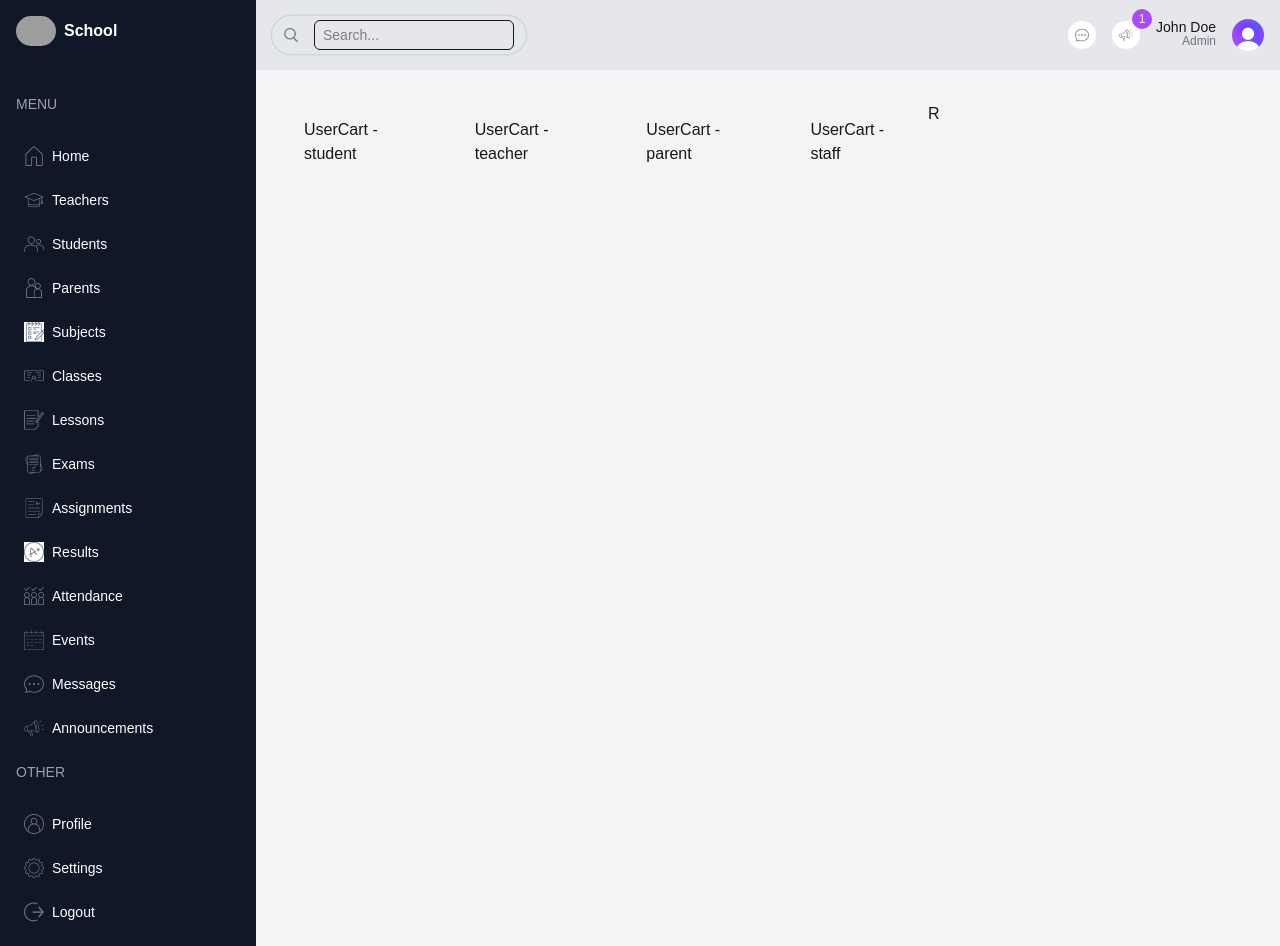
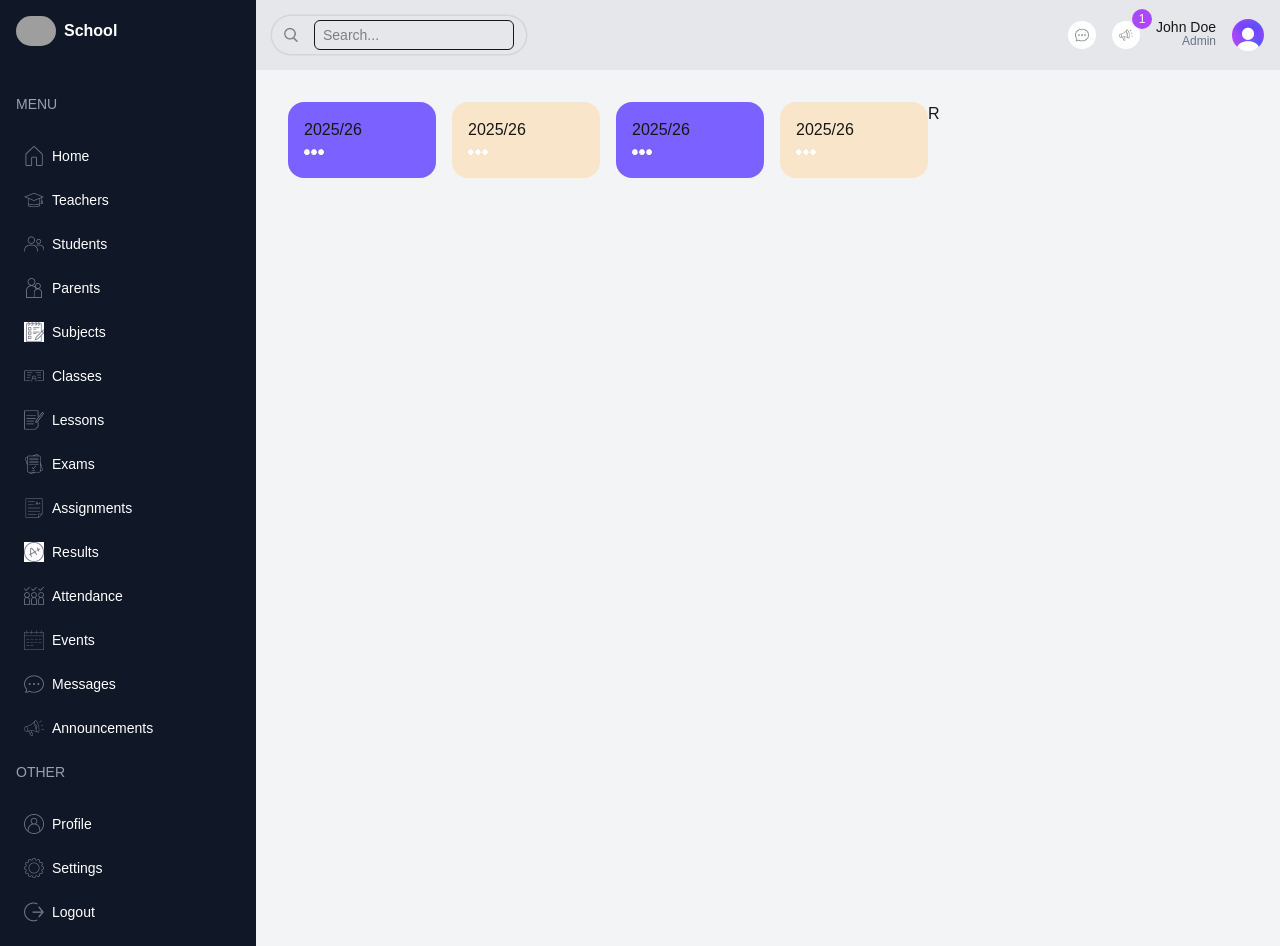
Before and after one commit to rumachoudhury/school-management-dashboard, a Next.js app: page /admin in a window 1280 px wide. Built offline with nearby package versions, Linux system fonts and the light colour scheme; grey boxes are pictures that could not be loaded.

Commit message:
Update UserCart with styles and next image

```diff
--- a/src/components/UserCart.tsx
+++ b/src/components/UserCart.tsx
@@ -7,13 +7,23 @@
 // }
 
 // export default UserCart;
+// ==========================================
 
 import React from "react";
+import Image from "next/image";
 
 function UserCart({ type }: { type: string }) {
   return (
-    <div className="rounded-2xl odd:bg-purple even:bg-yellow p-4">
-      UserCart - {type}
+    <div className="rounded-2xl odd:bg-[#7B61FF] even:bg-[#F9E5C9] p-4 flex-1">
+      <div>
+        <span>2025/26</span>
+        <Image
+          src="/images/school-management-dashboard/more.png"
+          alt="More image"
+          width={20}
+          height={20}
+        />
+      </div>
     </div>
   );
 }
--- a/tailwind.config.ts
+++ b/tailwind.config.ts
@@ -1,40 +1,10 @@
-// import type { Config } from "tailwindcss";
-
-// const config: Config = {
-//   content: [
-//     "./src/pages/**/*.{js,ts,jsx,tsx,mdx}",
-//     "./src/components/**/*.{js,ts,jsx,tsx,mdx}",
-//     "./src/app/**/*.{js,ts,jsx,tsx,mdx}",
-//   ],
-//   theme: {
-//     extend: {
-//       backgroundImage: {
-//         "gradient-radial": "radial-gradient(var(--tw-gradient-stops))",
-//         "gradient-conic":
-//           "conic-gradient(from 180deg at 50% 50%, var(--tw-gradient-stops))",
-//       },
-//       colors: {
-//         sky: "#C3EBFA",
-//         skyLight: "#EDF9FD",
-//         purple: "#7B61FF",
-//         purpleLight: "#F3E9FF",
-//         yellow: "#F9E5C9",
-//         yellowLight: "#FFF5E8",
-//       },
-//     },
-//   },
-//   plugins: [],
-// };
-// export default config;
-
-// ======================================================
 import type { Config } from "tailwindcss";
 
 const config: Config = {
   content: [
+    "./src/pages/**/*.{js,ts,jsx,tsx,mdx}",
+    "./src/components/**/*.{js,ts,jsx,tsx,mdx}",
     "./src/app/**/*.{js,ts,jsx,tsx,mdx}",
-    "./src/components/**/*.{js,ts,jsx,tsx,mdx}",
-    "./src/pages/**/*.{js,ts,jsx,tsx,mdx}",
   ],
   theme: {
     extend: {
@@ -53,7 +23,33 @@ const config: Config = {
       },
     },
   },
+
   plugins: [],
 };
+export default config;
 
-export default config;
+// ======================================================
+// import type { Config } from "tailwindcss";
+
+// const config: Config = {
+//   content: [
+//     "./src/app/**/*.{js,ts,jsx,tsx,mdx}",
+//     "./src/components/**/*.{js,ts,jsx,tsx,mdx}",
+//     "./src/pages/**/*.{js,ts,jsx,tsx,mdx}",
+//   ],
+//   theme: {
+//     extend: {
+//       colors: {
+//         sky: "#C3EBFA",
+//         skyLight: "#EDF9FD",
+//         purple: "#7B61FF",
+//         purpleLight: "#F3E9FF",
+//         yellow: "#F9E5C9",
+//         yellowLight: "#FFF5E8",
+//       },
+//     },
+//   },
+//   plugins: [],
+// };
+
+// export default config;
```
